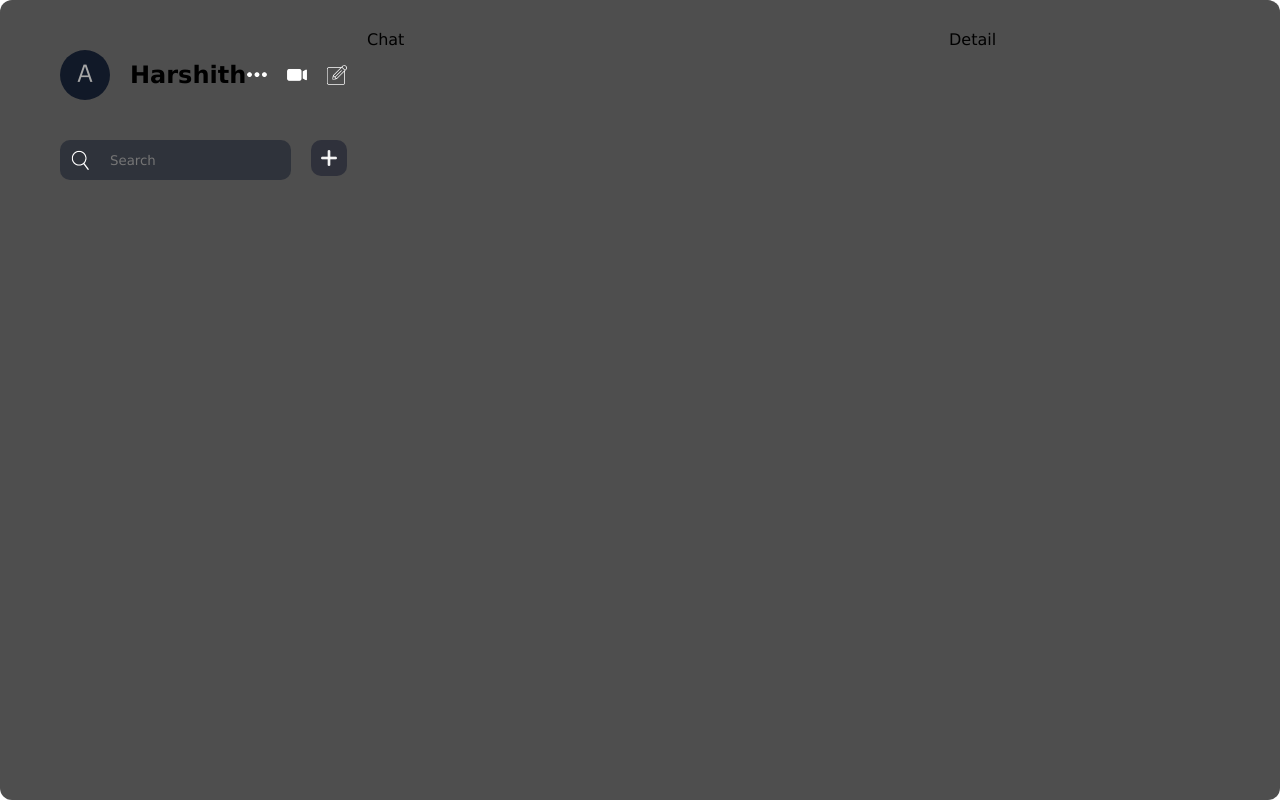
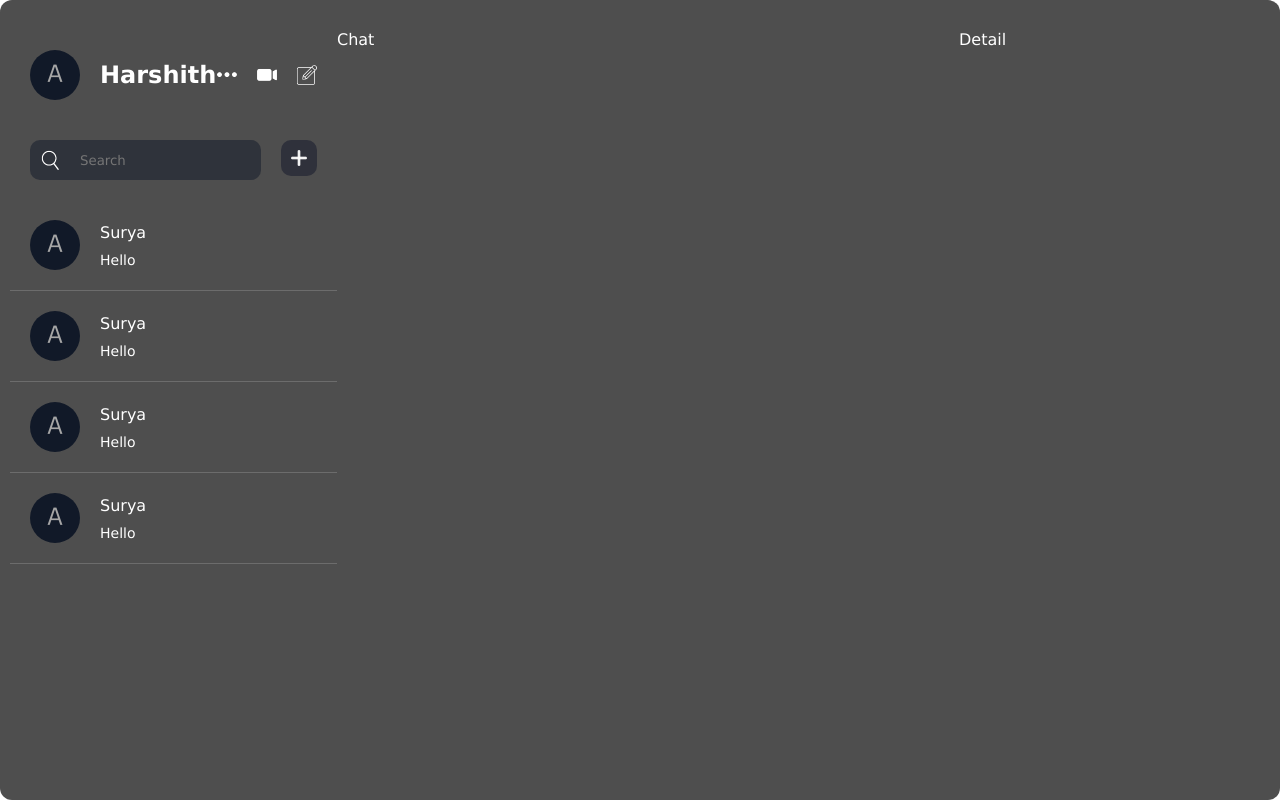
Before and after one commit to Harshith-Sai-Tumu/Messenger, a React app: page / in a window 1280 px wide. Built offline with nearby package versions, Linux system fonts and the light colour scheme; the HTML template or start-up script is replaced by a standard one.

Commit message:
Modified Some Styles in the interface

```diff
--- a/src/Components/List/ChatList/ChatList.jsx
+++ b/src/Components/List/ChatList/ChatList.jsx
@@ -1,24 +1,54 @@
-import React, { useState } from 'react'
-import "./chatList.css"
+import React, { useState } from "react";
+import "./chatList.css";
 const ChatList = () => {
-
-  const [addMode,setAddMode] = useState(false)
+  const [addMode, setAddMode] = useState(false);
 
   return (
-    <div className='chatlist'>
-      <div className='search'>
-        <div className='searchbar'>
+    <div className="chatlist">
+      <div className="search">
+        <div className="searchbar">
           <img src="./search.png" alt=""></img>
-          <input type="text" placeholder='Search'></input>
+          <input type="text" placeholder="Search"></input>
         </div>
-        <img className='plus' src={addMode? "./minus.png" : "./plus.png"} alt="" onClick={
-          ()=>{
-            setAddMode((prev) => !prev)
-          }
-        }></img>
+        <img
+          className="plus"
+          src={addMode ? "./minus.png" : "./plus.png"}
+          alt=""
+          onClick={() => {
+            setAddMode((prev) => !prev);
+          }}
+        ></img>
+      </div>
+      <div className="item">
+        <img src="./avatar.png" alt=""></img>
+        <div className="texts">
+          <span>Surya</span>
+          <p>Hello</p>
+        </div>
+      </div>
+      <div className="item">
+        <img src="./avatar.png" alt=""></img>
+        <div className="texts">
+          <span>Surya</span>
+          <p>Hello</p>
+        </div>
+      </div>
+      <div className="item">
+        <img src="./avatar.png" alt=""></img>
+        <div className="texts">
+          <span>Surya</span>
+          <p>Hello</p>
+        </div>
+      </div>
+      <div className="item">
+        <img src="./avatar.png" alt=""></img>
+        <div className="texts">
+          <span>Surya</span>
+          <p>Hello</p>
+        </div>
       </div>
     </div>
-  )
-}
+  );
+};
 
-export default ChatList
+export default ChatList;
--- a/src/Components/List/ChatList/chatList.css
+++ b/src/Components/List/ChatList/chatList.css
@@ -1,4 +1,6 @@
 .chatlist{
+    flex: 1;
+    overflow: scroll;
     .search{
         display: flex;
         align-content: center;
@@ -38,4 +40,36 @@
             }
         }
     }
+
+    .item{
+        display: flex;
+        align-items: center;
+        gap: 20px;
+        padding: 20px;
+        border-bottom: 1px solid #dddddd35;
+
+        img{
+            width: 50px;
+            height: 50px;
+            border-radius: 50%;
+            object-fit: cover;
+        }
+
+        .texts{
+            display: flex;
+            flex-direction: column;
+            gap: 10px;
+
+            span{
+                font-weight: 500;
+            }
+            p{
+                font-size: 14px;
+                font-weight: 300;
+            }
+        }
+    }
 }
+.chatlist::-webkit-scrollbar {
+    display: none;
+}
--- a/src/Components/List/list.css
+++ b/src/Components/List/list.css
@@ -1,3 +1,5 @@
 .list{
     flex:1;
+    display: flex;
+    flex-direction: column;
 }
--- a/src/index.css
+++ b/src/index.css
@@ -12,12 +12,13 @@
   align-items: center;
   justify-content: center;
   height: 100vh;
+  color: white;
 }
 
 .container{
   width: 100vw;
   height: 100vh;
-  padding:30px 40px;
+  padding:30px 10px;
   background-color: rgba(34, 34,34, 0.8);
   /* background-color: rgba(17,25,40,0.75); */
   /* backdrop-filter: blur(10px) saturate(200%); */
```
